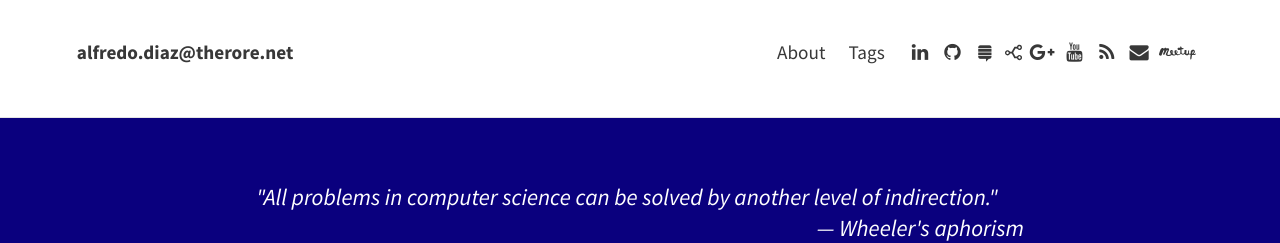
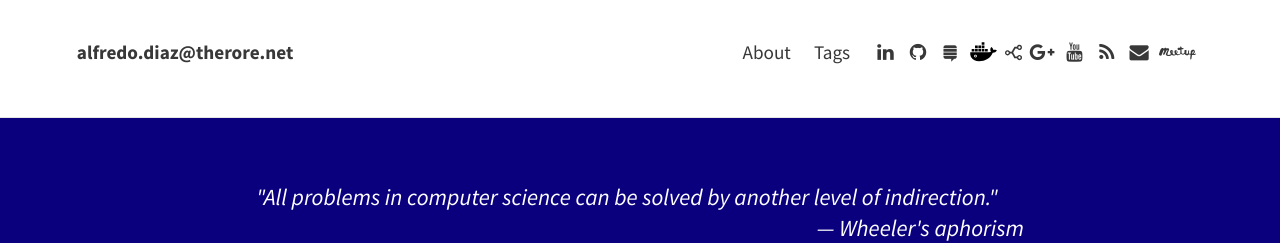
Before and after one commit to alfredodiaz/alfredodiaz.github.io, a Jekyll site: the page built from index.html, in a window 1280 px wide. Shown: the top 243 px of the page. Built offline with Jekyll 4.4.1, drawn with Linux system fonts in a browser that asks for light colours; nearby versions of some CDN libraries; the list of posts is cut into pages by our own code.

Commit message:
added docker hub link and icon

```diff
--- a/_config.yml
+++ b/_config.yml
@@ -51,6 +51,7 @@ theme_settings:
   stack_exchange: http://stackexchange.com/users/3617951/alfredo-diaz?tab=accounts
   stack_share: http://stackshare.io/alfredodiaz/personal-stack
   meetup: https://www.meetup.com/members/73172752/
+  docker_hub: https://hub.docker.com/u/alfredodiaz/
   steam:
   tumblr:
   twitter:
--- a/_includes/icons.html
+++ b/_includes/icons.html
@@ -18,6 +18,14 @@
 <li>
 	<a target="_blank" href="{{ site.theme_settings.stack_exchange }}" title="{{ site.theme_settings.str_follow_on }} Stack Exchange">
 		<i class="fa fa-fw fa-stack-exchange"></i>
+	</a>
+</li>
+{% endif %}
+
+{% if site.theme_settings.docker_hub %}
+<li>
+	<a target="_blank" href="{{ site.theme_settings.docker_hub }}" title="{{ site.theme_settings.str_follow_on }} Docker Hub">
+		<img src="/images/docker_hub.svg" class="fa-docker-hub"></img>
 	</a>
 </li>
 {% endif %}
--- a/_sass/external/_custom-icons.scss
+++ b/_sass/external/_custom-icons.scss
@@ -6,6 +6,12 @@
 	margin-top: 0.3em;
  }
 
+.fa-docker-hub {
+	width: 1.4em;
+	height: 1.4em;
+	margin-top: -0.0em;
+ }
+
  .fa-meetup {
 	width: 1.9em;
 	height: 1.9em;
```
Also changed, not shown: images/docker_hub.svg (added).
